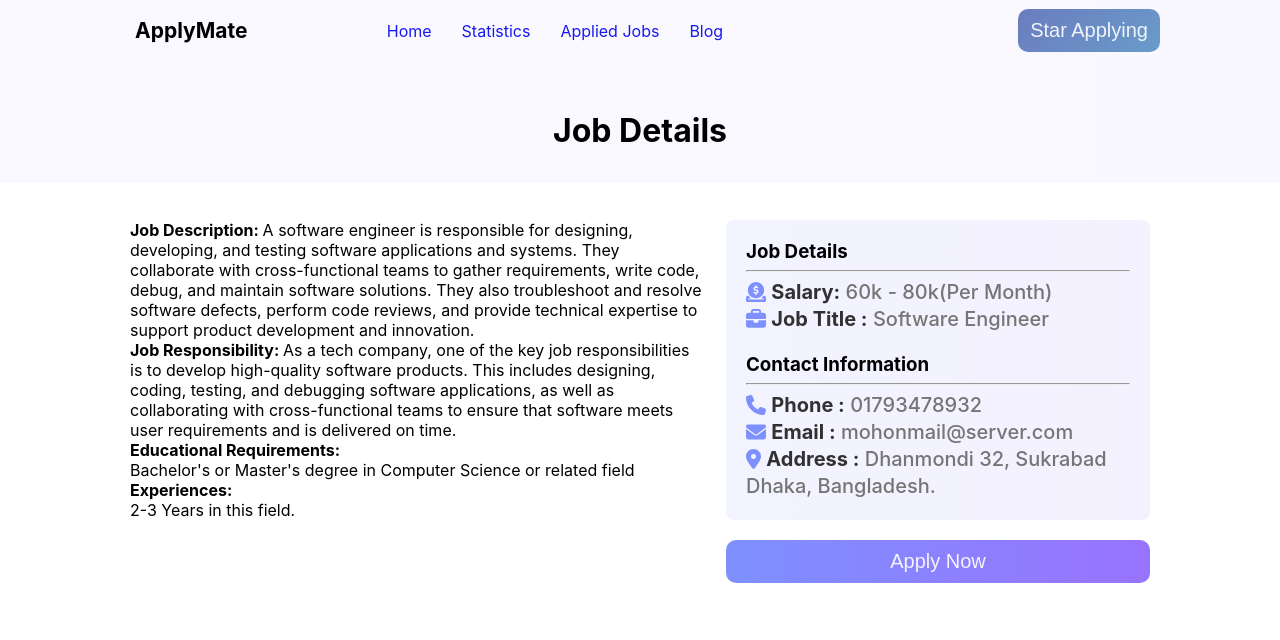
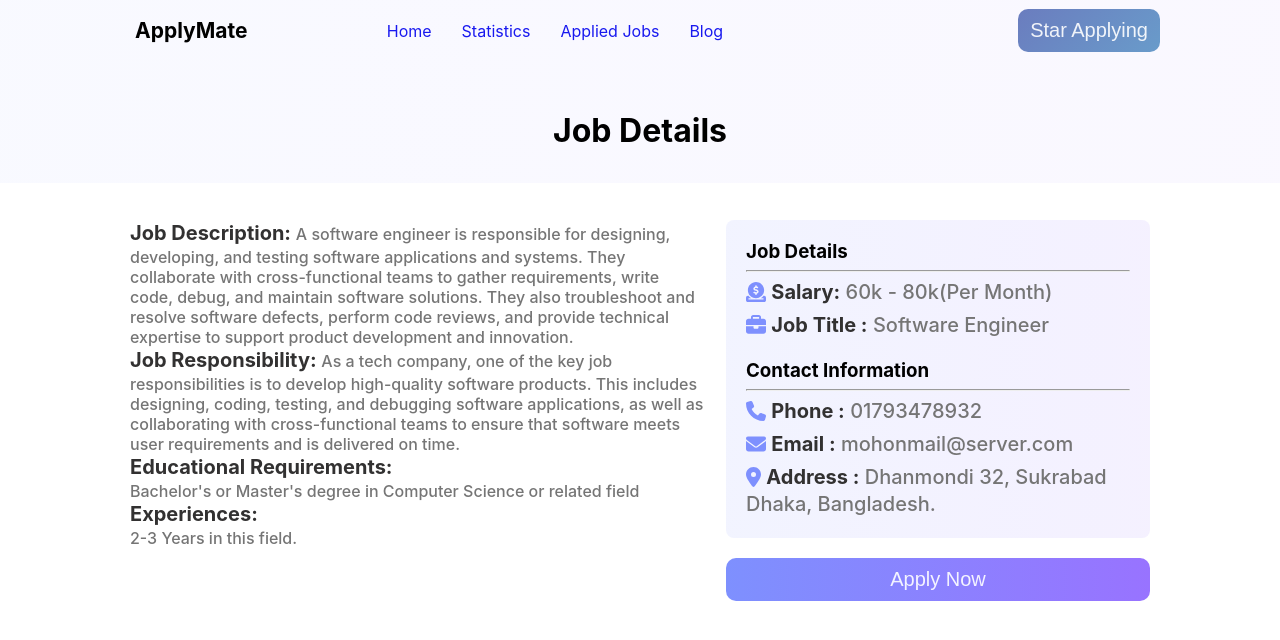
Before and after one commit to MohonSaha/Apply-mate, a React (Vite) app: page /job/apply-mate-job-01 in a window 1280 px wide. Shown: the top 640 px of the page. Built offline with nearby package versions, Linux system fonts and the light colour scheme.

Commit message:
fex design bug

```diff
--- a/src/components/Body/CartItem/CartItem.css
+++ b/src/components/Body/CartItem/CartItem.css
@@ -74,9 +74,13 @@
         justify-content: center;
     }
 
+    .review-item{
+        padding: 30px 10px;
+    }
+
     .review-item img {
         width: 75%;
-        background: #e7e5e5;
+        background: #ffffff;
         border-radius: 8px;
         display: flex;
         padding: 0px 0px;
--- a/src/components/Body/JobDetails/JobDetails.css
+++ b/src/components/Body/JobDetails/JobDetails.css
@@ -39,14 +39,22 @@
     color: #7E90FE;
 }
 
-.right-section p {
+.right-section p{
     font-weight: 500;
     font-size: 20px;
     line-height: 27px;
     color: #757575;
+    margin-top: 6px;
 }
 
-.right-section strong {
+.left-section p{
+    font-weight: 500;
+    font-size: 16px;
+    line-height: 20px;
+    color: #757575;
+}
+
+.right-section strong, .left-section strong {
     font-weight: 700;
     font-size: 20px;
     line-height: 27px;
```
